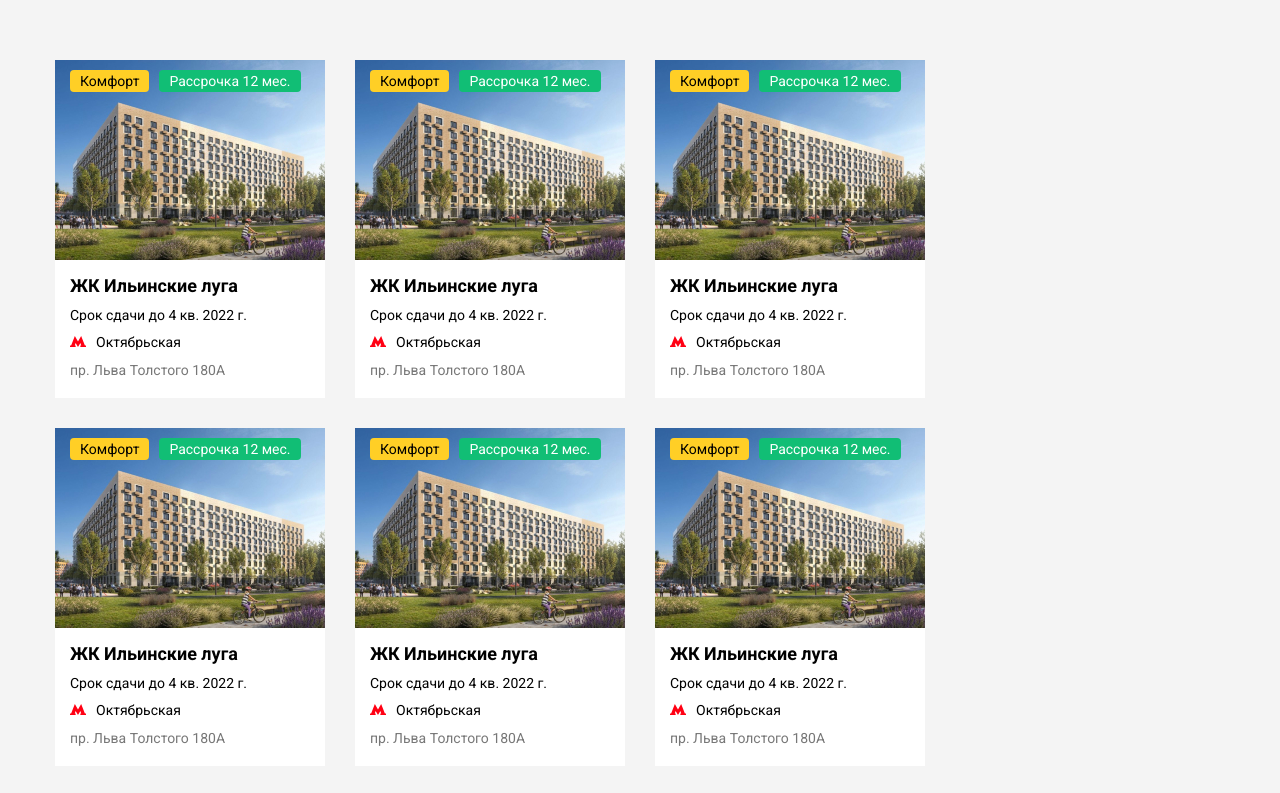
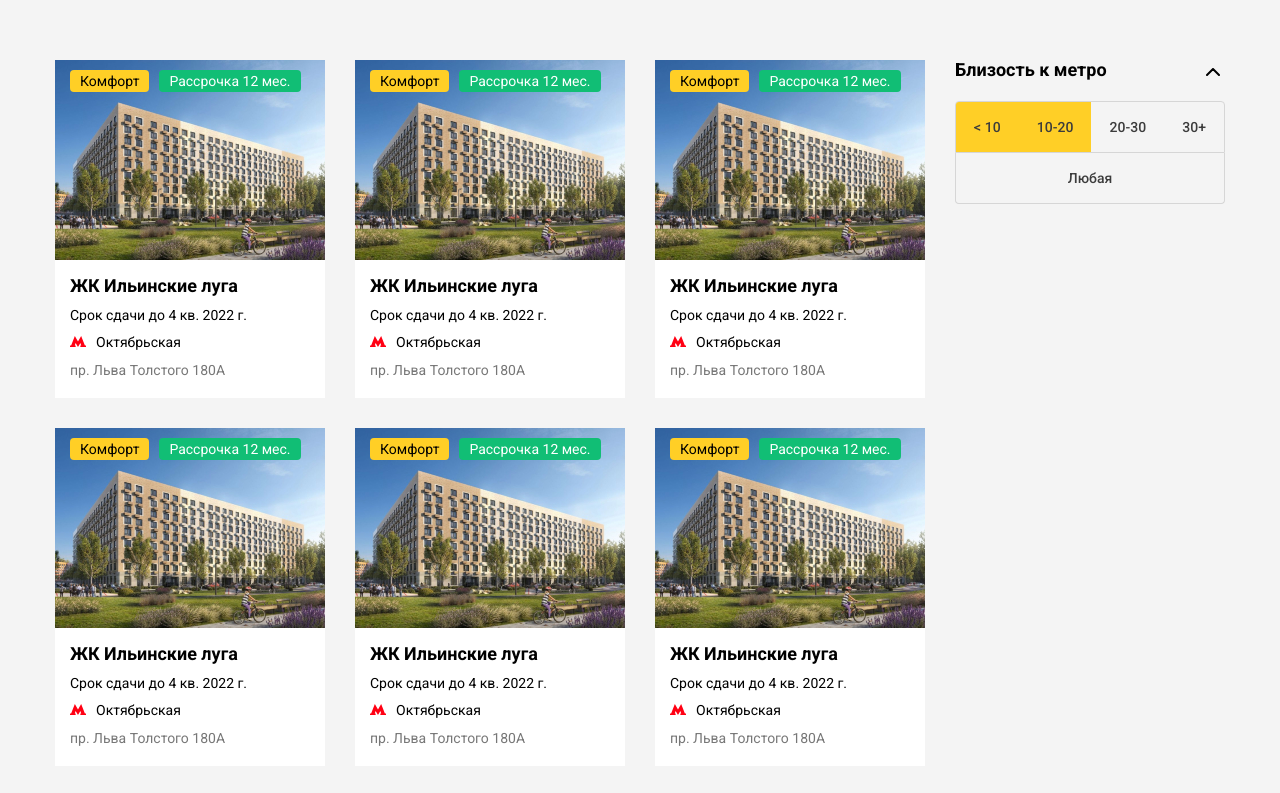
Before and after one commit to jahongirishmuhamedov/JS-Maket-Webacademy, a plain HTML site: page index.html in a window 1280 px wide. Shown: the top 793 px of the page. Drawn offline with Linux system fonts and the light colour scheme.

Commit message:
feat: add one ready widget

```diff
--- a/css/style.css
+++ b/css/style.css
@@ -157,3 +157,75 @@ img {
     vertical-align: bottom;
     margin-right: 10px;
 }
+
+.widget__title {
+    position: relative;
+    font-weight: 700;
+    font-size: 18px;
+    line-height: 1.16;
+    color: #000000;
+    margin-bottom: 20px;
+}
+
+.widget__title::after {
+    content: "";
+    width: 24px;
+    height: 24px;
+    background: url("../img/icons/shape.svg") no-repeat center;
+    position: absolute;
+    right: 0;
+    top: 0;
+}
+
+.location__row {
+    display: flex;
+}
+
+.location__row:first-child {
+    border-radius: 4px 4px 0 0;
+    overflow: hidden;
+    border: 1px solid #d6d6d6;
+}
+
+.location__row:last-child {
+    overflow: hidden;
+    border-radius: 0 0 4px 4px;
+    border: 1px solid #d6d6d6;
+    border-top: none;
+}
+
+.location__btn {
+    font-family: inherit;
+    flex-grow: 1;
+    height: 50px;
+    padding: 0 15px;
+    background-color: transparent;
+    border: none;
+    text-align: center;
+    font-weight: 500;
+    font-size: 14px;
+    line-height: 50px;
+    color: #3C3C3C;
+    cursor: pointer;
+    transition: background-color 0.2s ease;
+}
+
+.location__btn:hover {
+    background-color: #fff0bb;
+}
+
+.location__checkbox {
+    height: 1px;
+    width: 1px;
+    position: absolute;
+    opacity: 0;
+    appearance: none;
+}
+
+.location__checkbox:checked + .location__btn {
+    background-color: #FFCF26;
+}
+
+.location__checkbox:checked + .location__btn:hover {
+    background-color: #daab06;
+}
--- a/index.html
+++ b/index.html
@@ -172,7 +172,27 @@
             </button>
         </main>
         <aside class="sidebar">
-
+            <div class="widget">
+                <h3 class="widget__title">Близость к метро</h3>
+                <div class="widget__body">
+                    <div class="location">
+                        <div class="location__row">
+                            <input type="checkbox" id="location-01" class="location__checkbox" checked>
+                            <label class="location__btn" for="location-01">&lt 10</label>
+                            <input type="checkbox" id="location-02" class="location__checkbox" checked>
+                            <label class="location__btn" for="location-02">10-20</label>
+                            <input type="checkbox" id="location-03" class="location__checkbox">
+                            <label class="location__btn" for="location-03">20-30</label>
+                            <input type="checkbox" id="location-04" class="location__checkbox">
+                            <label class="location__btn" for="location-04">30+</label>
+                        </div>
+                        <div class="location__row">
+                            <input type="checkbox" id="location-05" class="location__checkbox">
+                            <label class="location__btn" for="location-05">Любая</label>
+                        </div>
+                    </div>
+                </div>
+            </div>
         </aside>
     </div>
 </div>
```
